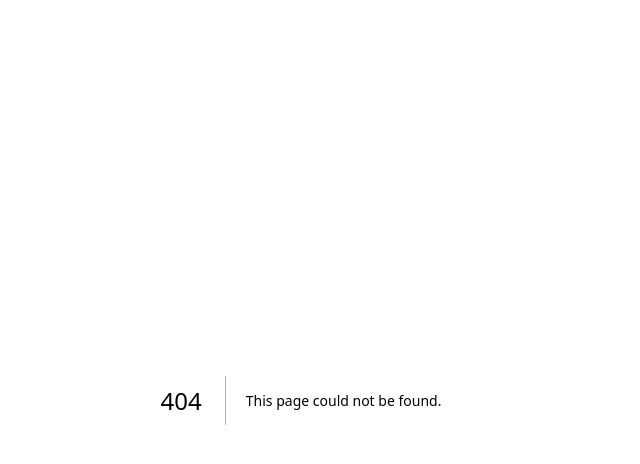
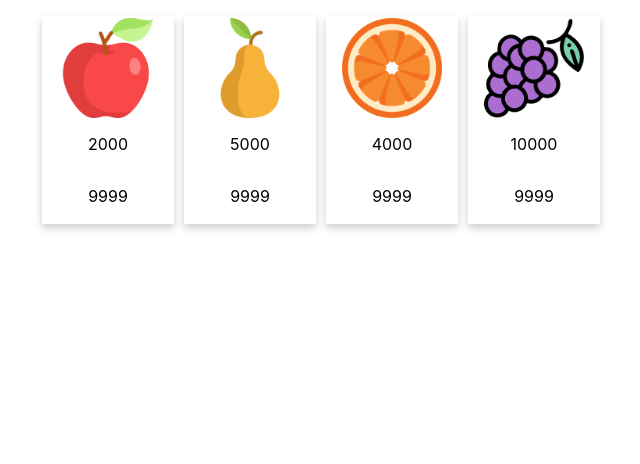
Before and after one commit to Jin-dev92/nextjs_practice_typescript, a Next.js app: page /products in a window 1280 px wide. Before the commit this address had no page. Shown: the top 464 px of the page, without its empty margins (339-979 px from the left). Built offline with nearby package versions, Linux system fonts and the light colour scheme.

Commit message:
연습용 페이지 퍼블리싱 추가

```diff
--- /dev/null
+++ b/components/Card.tsx
@@ -0,0 +1,41 @@
+import {ProductData} from "../interfaces/ProductInterface";
+import {FlexContainer} from "./FlexContainer";
+import Image from "next/image";
+import styled from "styled-components";
+
+type Props = {
+    data: ProductData;
+    width: number;
+    height: number;
+}
+
+const StyledCard = styled(FlexContainer)`
+  padding: 2px 16px;
+
+  & {
+    box-shadow: 0 4px 8px 0 rgba(0, 0, 0, 0.2);
+    transition: 0.3s;
+  }
+
+  &:hover {
+    box-shadow: 0 8px 16px 0 rgba(0, 0, 0, 0.2);
+  }
+
+  & img {
+    object-fit: cover;
+  }
+`
+
+const Card = (props: Props) => {
+    const {data, width, height} = props
+    const {id, name, stock, price, imageSrc} = data
+    return (
+        <StyledCard>
+            <Image src={imageSrc} alt={name} width={width} height={height}/>
+            <title>{name}</title>
+            <p>{price}</p>
+            <p>{stock}</p>
+        </StyledCard>
+    )
+}
+export default Card
--- /dev/null
+++ b/components/CardList.tsx
@@ -0,0 +1,23 @@
+import {ListItem} from "./ListItem";
+import Card from "./Card";
+import {List} from "./List";
+import {ProductData} from "../interfaces/ProductInterface";
+
+type Props = {
+    data: ProductData[]
+}
+export const CardList = (props: Props) => {
+    let html = []
+    for (const item of props.data) {
+        html.push(
+            <ListItem >
+                <Card data={item} width={100} height={100}/>
+            </ListItem>
+        )
+    }
+    return (
+        <List itemMargin={'10px'}>
+            {html}
+        </List>
+    )
+}
--- /dev/null
+++ b/components/FlexContainer.tsx
@@ -0,0 +1,8 @@
+import styled from "styled-components";
+
+export const FlexContainer = styled.div`
+  display: flex;
+  flex-direction: column;
+  justify-content: center;
+  align-items: center;
+`
--- /dev/null
+++ b/components/List.tsx
@@ -0,0 +1,12 @@
+import styled from "styled-components";
+import {Property} from "csstype";
+import Margin = Property.Margin;
+
+type Props = {
+    itemMargin: Margin | undefined
+}
+export const List = styled.ul`
+  & li:not(:last-child) {
+    margin-inline-end: ${(props: Props) => props?.itemMargin};
+  }
+`
--- /dev/null
+++ b/components/ListItem.tsx
@@ -0,0 +1,6 @@
+import styled from "styled-components";
+
+export const ListItem = styled.li`
+  list-style: none;
+  float:left;
+`
--- a/pages/_app.tsx
+++ b/pages/_app.tsx
@@ -1,8 +1,15 @@
 import '../styles/globals.css'
 import type { AppProps } from 'next/app'
+import {QueryClient, QueryClientProvider} from "react-query";
 
 function MyApp({ Component, pageProps }: AppProps) {
-  return <Component {...pageProps} />
+  const queryClient = new QueryClient()
+
+  return (
+      <QueryClientProvider client={queryClient}>
+        <Component {...pageProps} />
+      </QueryClientProvider>
+  )
 }
 
 export default MyApp
--- /dev/null
+++ b/pages/products/index.tsx
@@ -0,0 +1,21 @@
+import {FlexContainer} from "../../components/FlexContainer";
+import {useQuery} from "react-query";
+import {NextPage} from "next";
+import {getProductList} from "../../utils/LocalAPIList";
+import {CardList} from "../../components/CardList";
+
+
+const ProductsPage: NextPage = () => {
+    const {data, error, isLoading} = useQuery('getProductList', () => getProductList(), {
+        // onSuccess: (response) => {
+        //     console.log("response",response)
+        // }
+    })
+
+    return !isLoading && data ? (
+        <FlexContainer>
+            <CardList data={data.data}/>
+        </FlexContainer>
+    ) : null
+}
+export default ProductsPage
```
